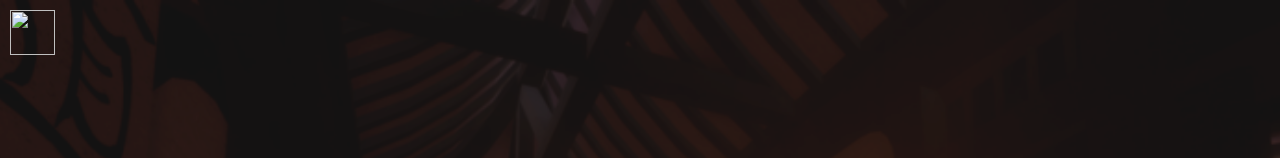
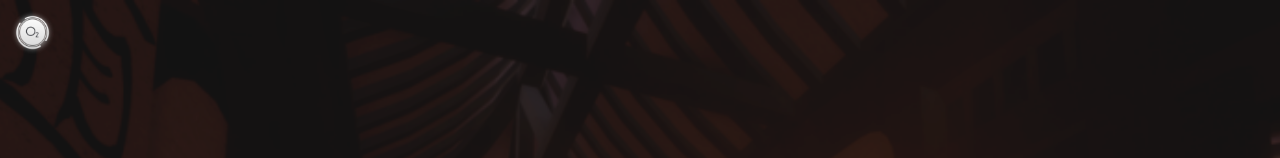
Before and after one commit to Hylar79/Hylar, a plain HTML site: page index.html in a window 1280 px wide. Shown: the top 158 px of the page. Drawn offline with nearby package versions, Linux system fonts and the light colour scheme; files whose address does not match are found by name.

Commit message:
Update index.html

```diff
--- a/index.html
+++ b/index.html
@@ -12,7 +12,7 @@
     <link rel="stylesheet" href="style.css" />
     <meta name="viewport" content="width=device-width, initial-scale=1.0" />
     <title>Oxygen U</title>
-    <link rel="icon" href="res/img.png" />
+    <link rel="icon" href="img.png" />
     <script
       async
       src="../pagead2.googlesyndication.com/pagead/js/fa6e0.txt?client=ca-pub-4892354172411643"
@@ -23,7 +23,7 @@
     <div class="container-1">
       <div class="hero">
         <div class="navbar">
-          <img src="res/img.png" href="index.html" />
+          <img src="img.png" href="index.html" />
           <nav>
             <ul>
               <li>
```
